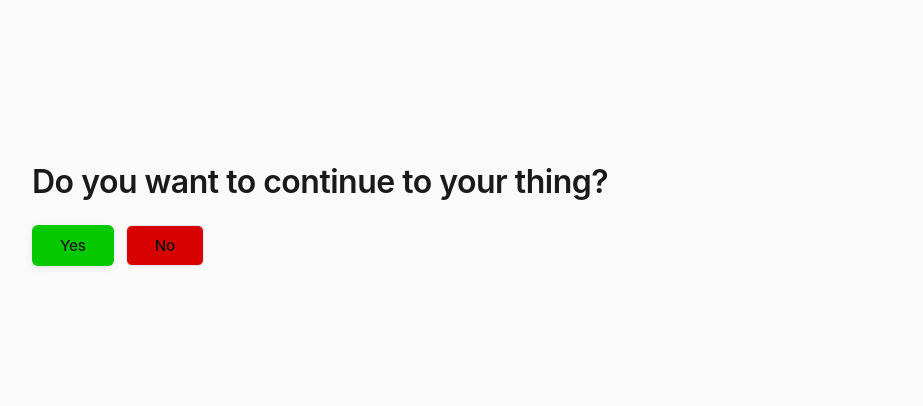
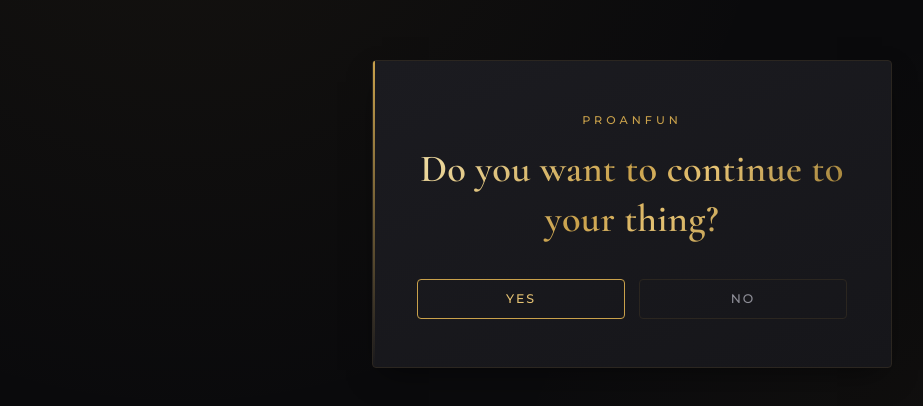
Before and after one commit to proanfunyt/Proanfun, a plain HTML site: page continue.html in a window 1280 px wide. Shown: the part 186-592 px from the top of the page, without its empty margins (8-931 px from the left). Drawn offline with nearby package versions, Linux system fonts and the light colour scheme.

Commit message:
Update continue.html

```diff
--- a/continue.html
+++ b/continue.html
@@ -3,23 +3,34 @@
 <head>
     <meta charset="UTF-8">
     <meta name="viewport" content="width=device-width, initial-scale=1.0">
-    <title>Continue Prompt</title>
-
-
+    <title>Proanfun | Continue</title>
     <!-- Google tag (gtag.js) -->
     <script async src="https://www.googletagmanager.com/gtag/js?id=G-244R309EFL"></script>
     <script>
       window.dataLayer = window.dataLayer || [];
       function gtag(){dataLayer.push(arguments);}
       gtag('js', new Date());
-
       gtag('config', 'G-244R309EFL');
     </script>
 
-
+    <link rel="preconnect" href="https://fonts.googleapis.com">
+    <link href="https://fonts.googleapis.com/css2?family=Cormorant+Garamond:wght@500;600;700&family=Montserrat:wght@300;400;500;600&display=swap" rel="stylesheet">
 
     <style>
-        /* 1. Global Reset & Body Background */
+        :root {
+            --bg-color:#0A0A0C;
+            --card-bg:#16161A;
+            --card-bg-light:#1B1B20;
+            --text-color:#F2EFE9;
+            --text-muted:#8C8C95;
+            --accent-color:#C9A14B;
+            --accent-hover:#E5C273;
+            --accent-deep:#8A6A24;
+            --accent-pale:#F1DFA8;
+            --border-color:#2B2620;
+            --border-radius:4px;
+        }
+
         * {
             margin: 0;
             padding: 0;
@@ -31,94 +42,126 @@
             display: flex;
             flex-direction: column;
             justify-content: center;
-            align-items: flex-start; /* Aligns the prompt layout to the left */
+            align-items: center;
             padding: 40px;
-            background-color: #fafafa; /* Modern, soft off-white background */
-            font-family: -apple-system, BlinkMacSystemFont, "Segoe UI", Roboto, sans-serif;
+            background-color: var(--bg-color);
+            background-image:
+                radial-gradient(circle at 15% 0%, rgba(201,161,75,0.06) 0%, transparent 45%),
+                radial-gradient(circle at 85% 100%, rgba(201,161,75,0.05) 0%, transparent 45%);
+            font-family: 'Montserrat', 'Segoe UI', sans-serif;
+            color: var(--text-color);
             -webkit-font-smoothing: antialiased;
         }
 
-        /* 2. Heading Typography Styles */
-        .prompt-text {
-            font-size: 2rem;
-            font-weight: 600;
-            color: #1a1a1a;
-            letter-spacing: -0.5px;
-            margin-bottom: 24px; /* Space between text and the buttons */
+        .prompt-card {
+            position: relative;
+            max-width: 520px;
+            width: 100%;
+            background: linear-gradient(160deg, var(--card-bg-light) 0%, var(--card-bg) 100%);
+            border: 1px solid var(--border-color);
+            border-radius: var(--border-radius);
+            padding: 48px 44px;
+            text-align: center;
+            box-shadow: 0 12px 30px -10px rgba(0,0,0,0.5);
         }
 
-        /* 3. The Layout Container for Buttons */
+        .prompt-card::before {
+            content: "";
+            position: absolute;
+            top: 0;
+            left: 0;
+            width: 2px;
+            height: 100%;
+            background: linear-gradient(180deg, var(--accent-color), transparent);
+            border-radius: var(--border-radius) 0 0 var(--border-radius);
+        }
+
+        .eyebrow {
+            display: inline-block;
+            color: var(--accent-color);
+            font-size: 0.7rem;
+            font-weight: 500;
+            letter-spacing: 4px;
+            text-transform: uppercase;
+            margin-bottom: 18px;
+        }
+
+        .prompt-text {
+            font-family: 'Cormorant Garamond', serif;
+            background: linear-gradient(135deg, var(--accent-pale) 0%, var(--accent-color) 45%, var(--accent-hover) 60%, var(--accent-deep) 100%);
+            -webkit-background-clip: text;
+            background-clip: text;
+            color: transparent;
+            font-size: 2.4rem;
+            font-weight: 600;
+            letter-spacing: 0.3px;
+            line-height: 1.3;
+            margin-bottom: 34px;
+        }
+
         .button-group {
             display: flex;
-            gap: 12px; /* Perfect, clean spacing between side-by-side buttons */
+            gap: 14px;
+            justify-content: center;
         }
 
-        /* 4. Base Button Layout (Shared Rules) */
         .btn {
+            flex: 1;
             display: inline-flex;
             align-items: center;
             justify-content: center;
             cursor: pointer;
-            border: none;
+            border: 1px solid var(--accent-color);
             outline: none;
-            padding: 12px 28px;
-            border-radius: 6px;
-            font-size: 0.95rem;
+            padding: 13px 28px;
+            border-radius: var(--border-radius);
+            font-family: 'Montserrat', sans-serif;
+            font-size: 0.78rem;
             font-weight: 500;
-            letter-spacing: -0.2px;
+            letter-spacing: 2px;
+            text-transform: uppercase;
             line-height: 1;
             text-decoration: none;
-            transition: all 0.2s cubic-bezier(0.16, 1, 0.3, 1);
+            transition: all 0.25s ease;
         }
 
-        /* 5. "Yes" Button (Primary Theme) */
         .btn-primary {
-            background-color: #07c900;
-            color: #1a1a1a;
-            box-shadow: 0 2px 8px rgba(0, 0, 0, 0.08), 0 1px 2px rgba(0, 0, 0, 0.04);
+            background: transparent;
+            color: var(--accent-hover) !important;
         }
 
         .btn-primary:hover {
-            background-color: rgb(9, 219, 2);
-            transform: translateY(-1px);
-            box-shadow: 0 4px 12px rgba(0, 0, 0, 0.12), 0 2px 4px rgba(0, 0, 0, 0.06);
+            background: linear-gradient(135deg, var(--accent-deep) 0%, var(--accent-color) 50%, var(--accent-hover) 100%);
+            color: #14110A !important;
+            border-color: var(--accent-hover);
+            box-shadow: 0 6px 20px -4px rgba(201, 161, 75, 0.45);
         }
 
-        .btn-primary:active {
-            transform: translateY(1px);
-            box-shadow: 0 1px 2px rgba(0, 0, 0, 0.05);
-        }
-
-        /* 6. "No" Button (Secondary Subdued Theme) */
         .btn-secondary {
-            background-color: #d80101;
-            color: #0e0e0e;
-            border: 1px solid #e2e8f0;
-            box-shadow: 0 1px 2px rgba(0, 0, 0, 0.02);
+            background: transparent;
+            color: var(--text-muted) !important;
+            border-color: var(--border-color);
         }
 
         .btn-secondary:hover {
-            background-color: #e20101;
-            color: #1a202c;
-            border-color: #cbd5e0;
-            transform: translateY(-1px);
+            color: var(--text-color) !important;
+            border-color: var(--text-muted);
+            background-color: rgba(255,255,255,0.03);
         }
 
-        .btn-secondary:active {
+        .btn:active {
             transform: translateY(1px);
         }
     </style>
 </head>
 <body>
-
-    <!-- Prompt Question -->
+    <div class="prompt-card">
+        <span class="eyebrow">Proanfun</span>
         <h1 class="prompt-text">Do you want to continue to your thing?</h1>
-
-    <!-- Action Buttons Side-by-Side -->
         <div class="button-group">
             <a href="hi.html" class="btn btn-primary">Yes</a>
             <a href="index.html" class="btn btn-secondary">No</a>
         </div>
-
+    </div>
 </body>
 </html>
```
Lines whose indentation alone changed are shown as unchanged.
